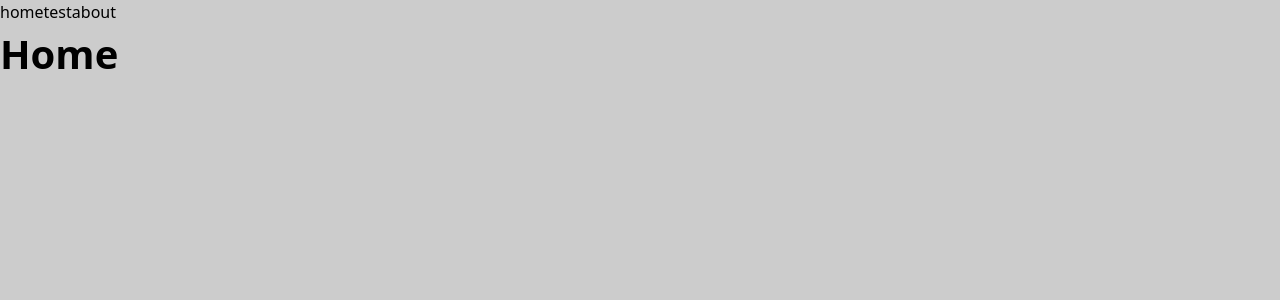
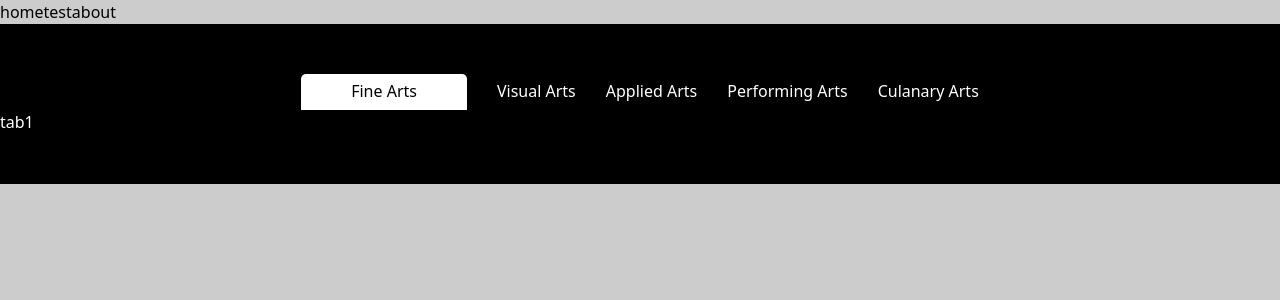
Before and after one commit to himabindu933/geeks, a Next.js app: page / in a window 1280 px wide. Shown: the top 300 px of the page. Built offline with nearby package versions, Linux system fonts and the light colour scheme.

Commit message:
tabs button styling is done

```diff
--- a/src/app/page.tsx
+++ b/src/app/page.tsx
@@ -1,9 +1,63 @@
 "use client";
 
+import { useEffect, useState } from "react";
+
 function Home() {
+  const arr = [
+    { id: 0, name: "tab1" },
+    { id: 1, name: "tab2" },
+    { id: 2, name: "tab3" },
+    { id: 3, name: "tab4" },
+    { id: 4, name: "tab5" },
+  ];
+
+  const btn = [
+    { id: 0, name: "Fine Arts" },
+    { id: 1, name: "Visual Arts" },
+    { id: 2, name: "Applied Arts" },
+    { id: 3, name: "Performing Arts" },
+    { id: 4, name: "Culanary Arts" },
+  ];
+
+  const [value, setValue] = useState<number>(0);
+  console.log(value, "value");
+
+  // const [object, setObject] = useState({});
+
+  // console.log(object);
+
+  useEffect(() => {}, [value]);
+
+  const hadleChangeTab = (e: any) => {
+    setValue(parseInt(e.target.value));
+  };
+
   return (
-    <div>
-      <h1>Home</h1>
+    <div className="course_tabs">
+      <div className="tabs">
+        {btn.map((item, index) => {
+          return (
+            <button
+              key={item.id}
+              onClick={hadleChangeTab}
+              value={index}
+              className={value === index ? "active" : "inactive"}
+            >
+              {item.name}
+            </button>
+          );
+        })}
+      </div>
+      <div className="tabpanel">
+        <div>
+          {arr.map((item, index) => {
+            if (value === index) {
+              console.log(value, "inval");
+              return <div key={item.id}>{item.name}</div>;
+            }
+          })}
+        </div>
+      </div>
     </div>
   );
 }
--- a/styles/css/homepage.module.scss
+++ b/styles/css/homepage.module.scss
@@ -1 +1,44 @@
 @import "./index.module.scss";
+
+.course_tabs {
+  padding: 50px 0;
+  background-color: $body-bg-color;
+  color: $color-primay;
+  font-size: $p-font;
+  .tabs {
+    display: inline-flex;
+    justify-content: center;
+    width: 100%;
+    column-gap: 30px;
+    button::after {
+      content: "";
+      display: block;
+      width: 0;
+      height: 2px;
+      background: #fff;
+      transition: width 0.3s;
+    }
+    button:hover::after {
+      width: 100%;
+    }
+    .active {
+      padding: 5px 50px;
+      background-color: #fff;
+      color: #000;
+      border-top-left-radius: 5px;
+      border-top-right-radius: 5px;
+      font-size: $p-font;
+    }
+    .active::after {
+      content: "";
+      display: block;
+      width: 0;
+      height: 2px;
+      background: #000;
+      transition: width 0.3s;
+    }
+    .active:hover::after {
+      width: 100%;
+    }
+  }
+}
```
